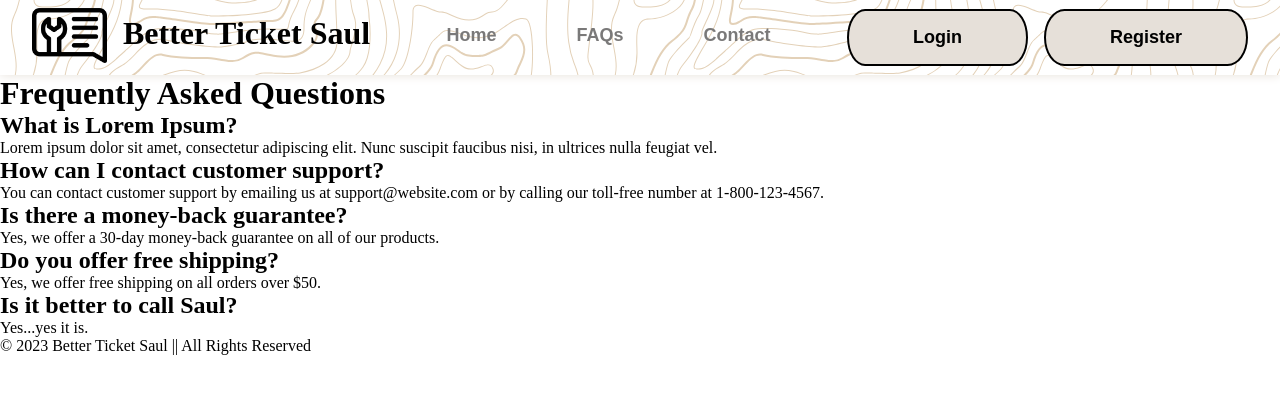
After one commit to sirkotal/Better-Ticket-Saul, a PHP site: page /faq.php in a window 1280 px wide. The commit adds this page. Shown: the top 394 px of the page. Run offline with PHP 8.4, Linux system fonts and the light colour scheme.

Commit message:
Added a FAQ page

```diff
--- /dev/null
+++ b/faq.php
@@ -0,0 +1,34 @@
+<?php
+  declare (strict_types = 1);
+
+  require_once(__DIR__ . '/templates/common.php');
+?>
+
+<?php outputHead() ?>
+<body>
+  <?php outputHeader() ?>
+  <main id="faq">
+	<h1>Frequently Asked Questions</h1>
+	<section class="question">
+		<h2>What is Lorem Ipsum?</h2>
+		<p>Lorem ipsum dolor sit amet, consectetur adipiscing elit. Nunc suscipit faucibus nisi, in ultrices nulla feugiat vel.</p>
+	</section>
+	<section class="question">
+		<h2>How can I contact customer support?</h2>
+		<p>You can contact customer support by emailing us at support@website.com or by calling our toll-free number at 1-800-123-4567.</p>
+	</section>
+	<section class="question">
+		<h2>Is there a money-back guarantee?</h2>
+		<p>Yes, we offer a 30-day money-back guarantee on all of our products.</p>
+	</section>
+	<section class="question">
+		<h2>Do you offer free shipping?</h2>
+		<p>Yes, we offer free shipping on all orders over $50.</p>
+	</section>
+    <section class="question">
+		<h2>Is it better to call Saul?</h2>
+		<p>Yes...yes it is.</p>
+	</section>
+  <?php outputFooter() ?>
+</body>
+</html>
--- a/index.php
+++ b/index.php
@@ -35,7 +35,7 @@
       </p>
     </section>
     <section>
-      <h3><a href="#">FAQs</a></h3>
+      <h3><a href="faq.php">FAQs</a></h3>
       <p>
         Check our frequently asked questions for answers to common inquiries. If you can't find the information
         you're looking for, please feel free to contact us for further assistance.
--- a/templates/common.php
+++ b/templates/common.php
@@ -95,6 +95,6 @@
 
 <?php function outputFooter(): void { ?>
   <footer>
-    <p>&copy; 2023 The LDTS Group || All Rights Reserved</p>
+    <p>&copy; 2023 Better Ticket Saul || All Rights Reserved</p>
   </footer>
 <?php } ?>
```
